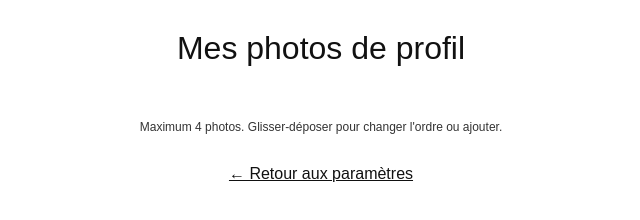
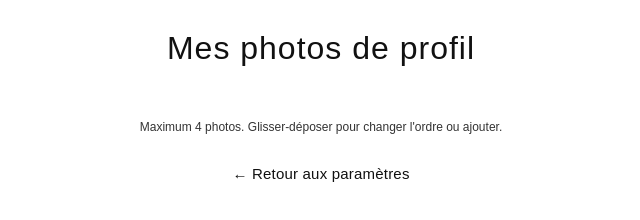
Before and after one commit to samdanielbaguian/dating-app, a website: page public/edit-photos.html in a window 1280 px wide. Shown: the whole page, without its empty margins (319-959 px from the left). Drawn offline with Linux system fonts and the light colour scheme; no server answers.

Commit message:
edit-photos.html

```diff
--- a/public/edit-photos.html
+++ b/public/edit-photos.html
@@ -3,7 +3,7 @@
 <head>
   <meta charset="UTF-8">
   <title>Gérer mes photos de profil</title>
-  <link rel="stylesheet" href="styles.css">
+  <link rel="stylesheet" href="edit-photos.css">
   <style>
     body { font-family: Arial, sans-serif; background: #fff; color: #111; }
     .carousel-row {
```
